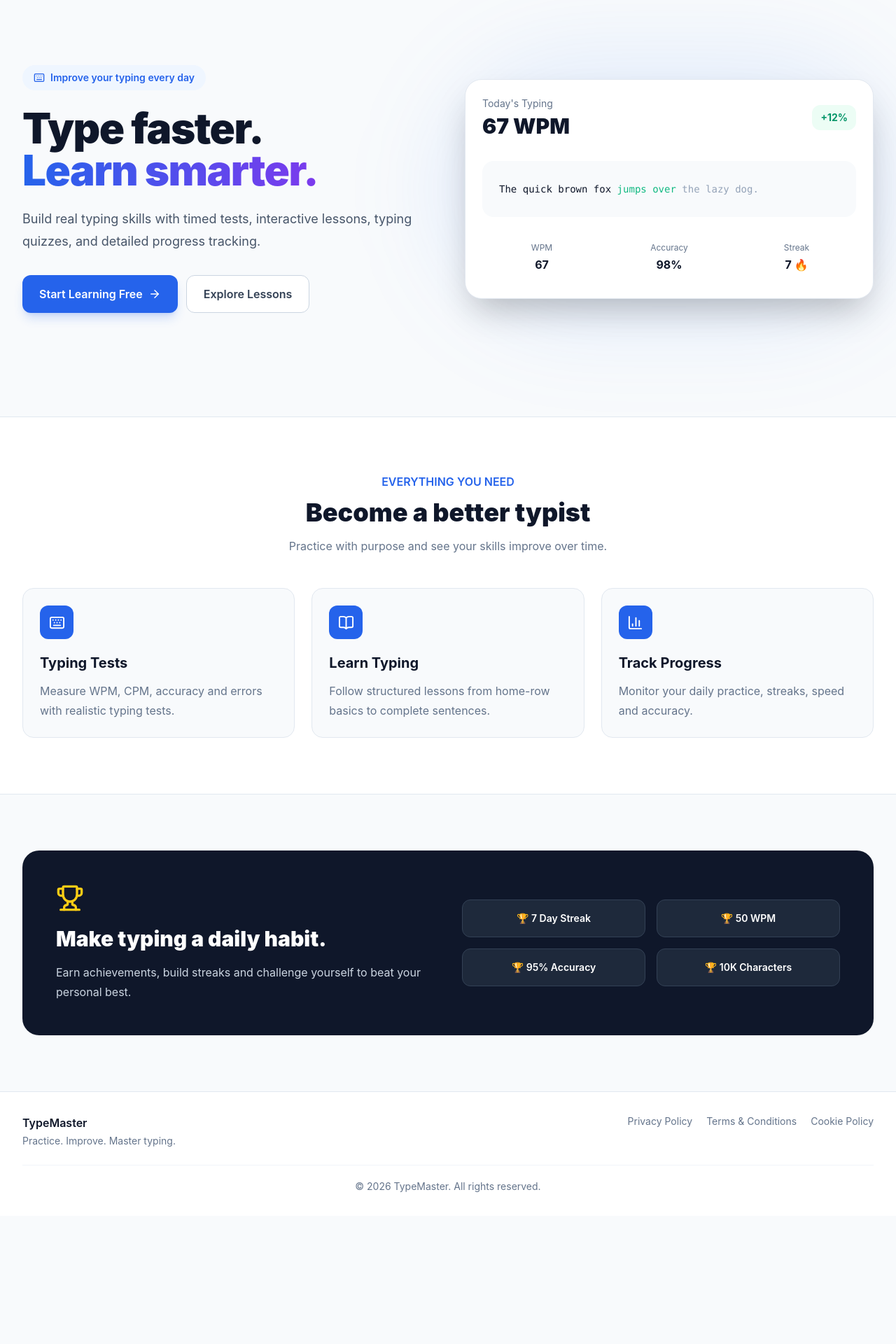
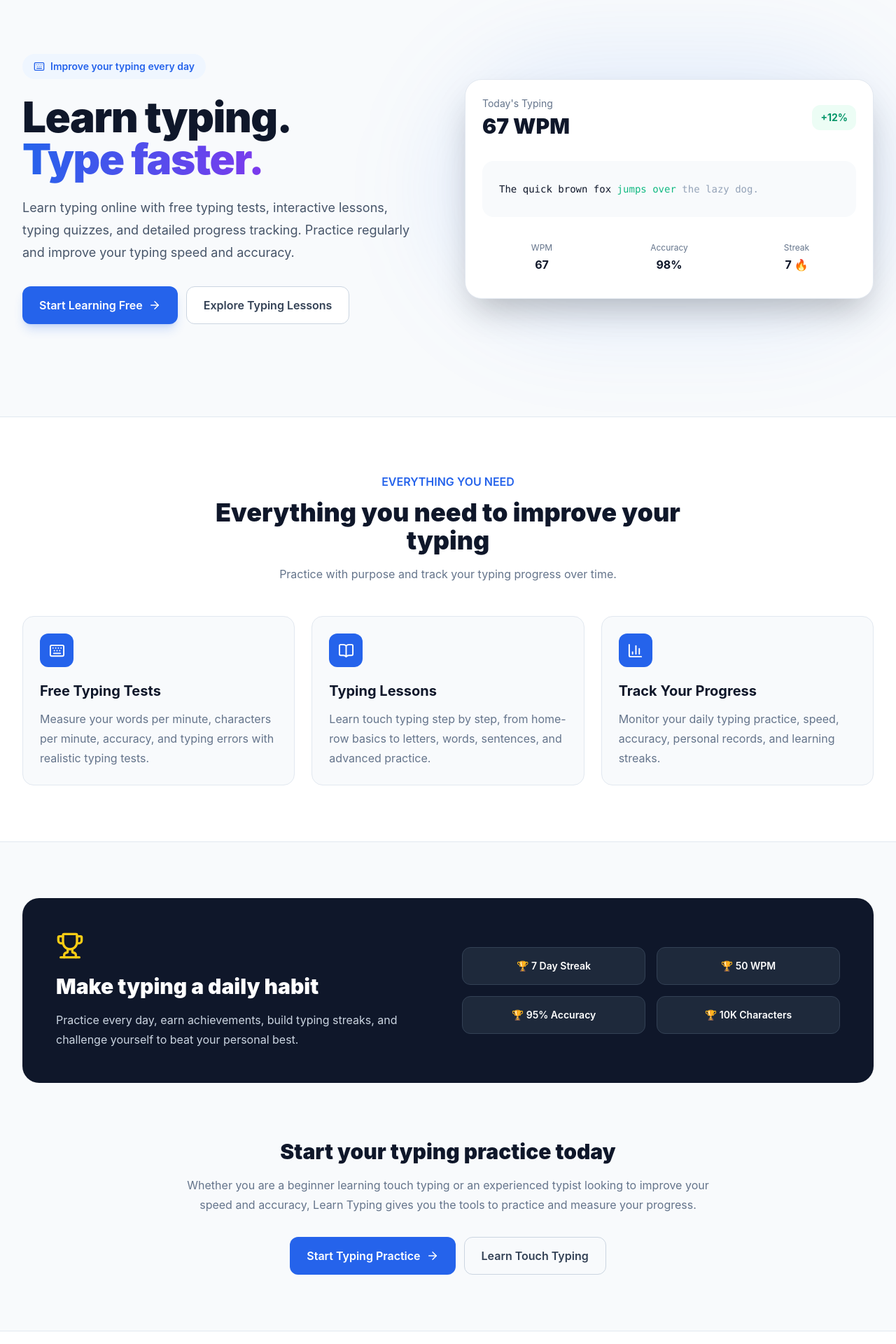
Before and after one commit to nsprempk/Learn-Typing, a React (Vite) app in the folder frontend/: page / in a window 1280 px wide. Shown: the part 120-2040 px from the top of the page at 70% size. Before the commit the page ends 1857 px from the top, so only its background shows below. Built offline with nearby package versions, Linux system fonts and the light colour scheme.

Commit message:
Improve homepage SEO

```diff
--- a/frontend/src/pages/Home.jsx
+++ b/frontend/src/pages/Home.jsx
@@ -5,10 +5,9 @@ import {
   Trophy,
   BookOpen,
 } from "lucide-react";
-import SEO from "../components/SEO";
-
 import { Link } from "react-router-dom";
 
+import SEO from "../components/SEO";
 import { useAuth } from "../context/AuthContext";
 
 export default function Home() {
@@ -17,10 +16,12 @@ export default function Home() {
   return (
     <>
       <SEO
-        title="Free Typing Test & Practice"
-        description="Improve your typing speed and accuracy with free online typing tests, typing practice, lessons, quizzes, and daily progress tracking."
+        title="Free Typing Test & Learn Typing Online"
+        description="Learn typing online with free typing tests, typing lessons, typing quizzes, and daily progress tracking. Improve your typing speed, accuracy, and confidence."
         path="/"
+        keywords="learn typing, typing test, typing practice, online typing test, typing speed test, improve typing speed, typing lessons, typing quiz"
       />
+
       <section className="overflow-hidden">
         <div className="page-container">
           <div className="grid min-h-[650px] items-center gap-12 py-20 lg:grid-cols-2">
@@ -31,14 +32,15 @@ export default function Home() {
               </div>
 
               <h1 className="mt-6 text-5xl font-black tracking-tight text-slate-900 dark:text-white sm:text-6xl">
-                Type faster.
+                Learn typing.
                 <br />
-                <span className="gradient-text">Learn smarter.</span>
+                <span className="gradient-text">Type faster.</span>
               </h1>
 
               <p className="mt-6 max-w-xl text-lg leading-8 text-slate-600 dark:text-slate-400">
-                Build real typing skills with timed tests, interactive lessons,
-                typing quizzes, and detailed progress tracking.
+                Learn typing online with free typing tests, interactive lessons,
+                typing quizzes, and detailed progress tracking. Practice
+                regularly and improve your typing speed and accuracy.
               </p>
 
               <div className="mt-8 flex flex-col gap-3 sm:flex-row">
@@ -57,7 +59,7 @@ export default function Home() {
                   to={isAuthenticated ? "/learn" : "/login"}
                   className="inline-flex items-center justify-center rounded-xl border border-slate-300 bg-white px-6 py-3.5 font-semibold text-slate-700 hover:bg-slate-50 dark:border-slate-700 dark:bg-slate-900 dark:text-slate-200"
                 >
-                  Explore Lessons
+                  Explore Typing Lessons
                 </Link>
               </div>
             </div>
@@ -90,9 +92,7 @@ export default function Home() {
 
                 <div className="mt-6 grid grid-cols-3 gap-3">
                   <MiniStat label="WPM" value="67" />
-
                   <MiniStat label="Accuracy" value="98%" />
-
                   <MiniStat label="Streak" value="7 🔥" />
                 </div>
               </div>
@@ -107,31 +107,31 @@ export default function Home() {
             <p className="font-semibold text-blue-600">EVERYTHING YOU NEED</p>
 
             <h2 className="mt-3 text-3xl font-black text-slate-900 dark:text-white sm:text-4xl">
-              Become a better typist
+              Everything you need to improve your typing
             </h2>
 
             <p className="mt-4 text-slate-500">
-              Practice with purpose and see your skills improve over time.
+              Practice with purpose and track your typing progress over time.
             </p>
           </div>
 
           <div className="mt-12 grid gap-6 md:grid-cols-3">
             <Feature
               icon={Keyboard}
-              title="Typing Tests"
-              text="Measure WPM, CPM, accuracy and errors with realistic typing tests."
+              title="Free Typing Tests"
+              text="Measure your words per minute, characters per minute, accuracy, and typing errors with realistic typing tests."
             />
 
             <Feature
               icon={BookOpen}
-              title="Learn Typing"
-              text="Follow structured lessons from home-row basics to complete sentences."
+              title="Typing Lessons"
+              text="Learn touch typing step by step, from home-row basics to letters, words, sentences, and advanced practice."
             />
 
             <Feature
               icon={BarChart3}
-              title="Track Progress"
-              text="Monitor your daily practice, streaks, speed and accuracy."
+              title="Track Your Progress"
+              text="Monitor your daily typing practice, speed, accuracy, personal records, and learning streaks."
             />
           </div>
         </div>
@@ -145,12 +145,12 @@ export default function Home() {
                 <Trophy className="text-yellow-400" size={40} />
 
                 <h2 className="mt-5 text-3xl font-black">
-                  Make typing a daily habit.
+                  Make typing a daily habit
                 </h2>
 
                 <p className="mt-4 leading-7 text-slate-300">
-                  Earn achievements, build streaks and challenge yourself to
-                  beat your personal best.
+                  Practice every day, earn achievements, build typing streaks,
+                  and challenge yourself to beat your personal best.
                 </p>
               </div>
 
@@ -164,6 +164,39 @@ export default function Home() {
           </div>
         </div>
       </section>
+
+      <section className="pb-20">
+        <div className="page-container">
+          <div className="mx-auto max-w-3xl text-center">
+            <h2 className="text-3xl font-black text-slate-900 dark:text-white">
+              Start your typing practice today
+            </h2>
+
+            <p className="mt-4 leading-7 text-slate-500">
+              Whether you are a beginner learning touch typing or an experienced
+              typist looking to improve your speed and accuracy, Learn Typing
+              gives you the tools to practice and measure your progress.
+            </p>
+
+            <div className="mt-8 flex flex-col justify-center gap-3 sm:flex-row">
+              <Link
+                to={isAuthenticated ? "/typing-test" : "/signup"}
+                className="inline-flex items-center justify-center gap-2 rounded-xl bg-blue-600 px-6 py-3.5 font-semibold text-white hover:bg-blue-700"
+              >
+                Start Typing Practice
+                <ArrowRight size={18} />
+              </Link>
+
+              <Link
+                to={isAuthenticated ? "/learn" : "/signup"}
+                className="inline-flex items-center justify-center rounded-xl border border-slate-300 px-6 py-3.5 font-semibold text-slate-700 hover:bg-slate-50 dark:border-slate-700 dark:text-slate-200"
+              >
+                Learn Touch Typing
+              </Link>
+            </div>
+          </div>
+        </div>
+      </section>
     </>
   );
 }
@@ -172,6 +205,7 @@ function MiniStat({ label, value }) {
   return (
     <div className="rounded-xl bg-white p-3 text-center dark:bg-slate-900">
       <p className="text-xs text-slate-500">{label}</p>
+
       <p className="mt-1 font-bold text-slate-900 dark:text-white">{value}</p>
     </div>
   );
```
